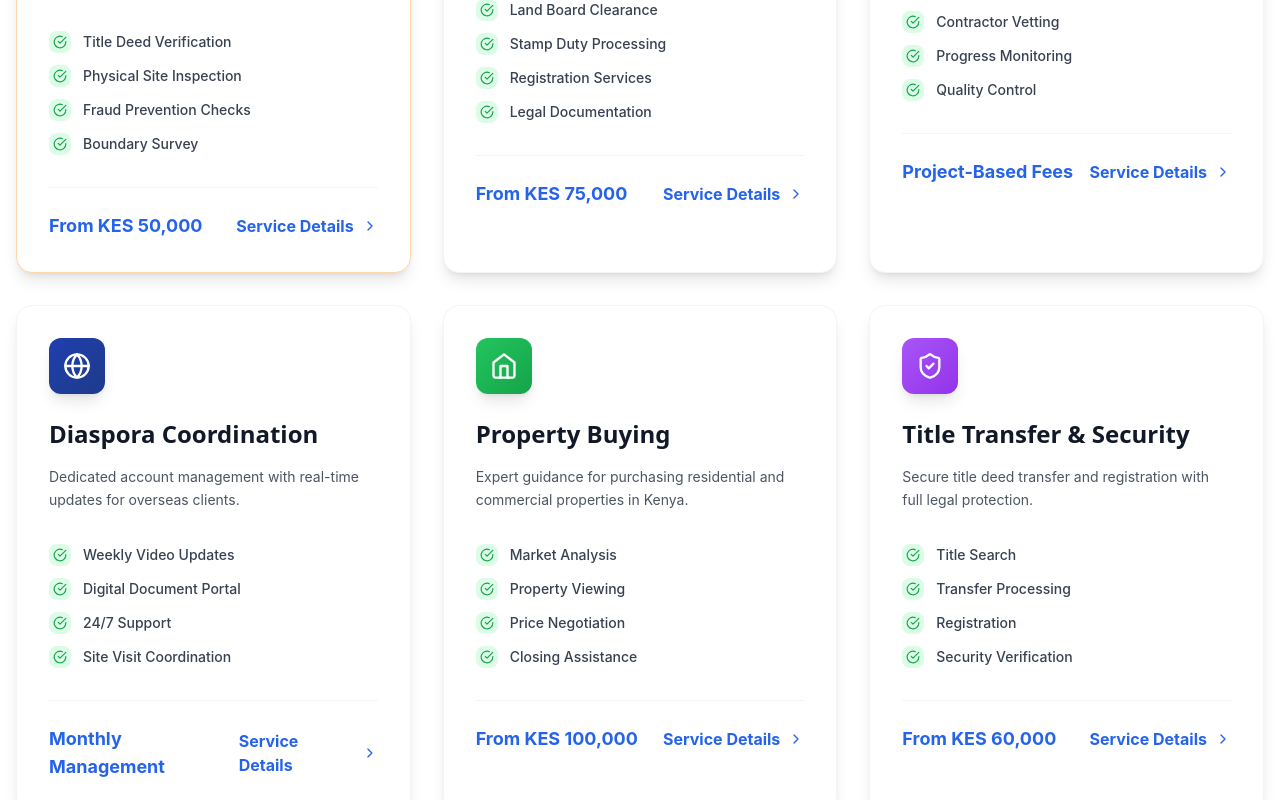
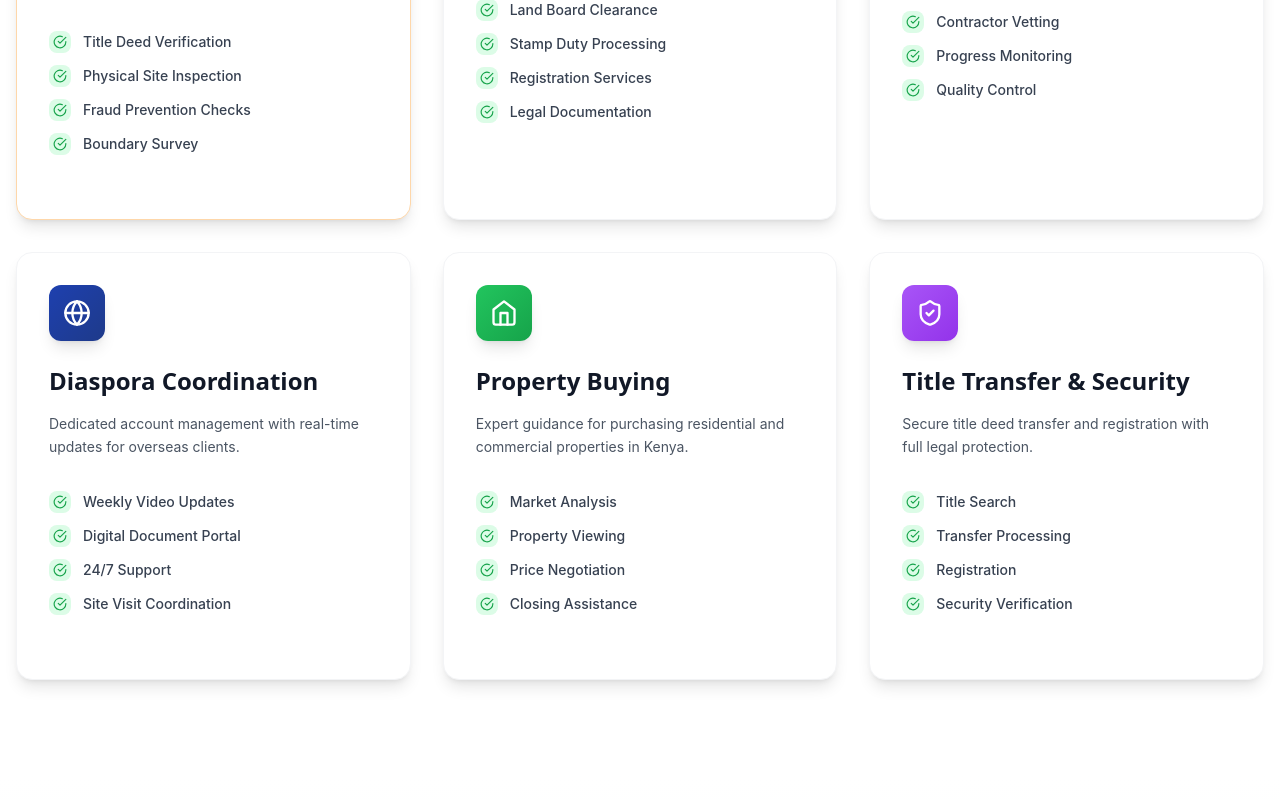
Before and after one commit to 101feliki/real-estate-pro, a React (Vite) app: page /services in a window 1280 px wide. Shown: the part 1400-2200 px from the top of the page. Built offline with nearby package versions, Linux system fonts and the light colour scheme.

Commit message:
removal of secondary url links in category ids

```diff
--- a/src/pages/HomePage.tsx
+++ b/src/pages/HomePage.tsx
@@ -361,16 +361,7 @@
       </section>
 
       {/* FLOATING VERIFICATION BUTTON */}
-      <div className="fixed bottom-6 right-6 z-50 animate-bounce-slow">
-        <a
-          href="/verify-now"
-          className="flex items-center gap-3 px-5 py-3 bg-gradient-to-r from-green-500 to-green-600 hover:from-green-600 hover:to-green-700 text-white font-bold rounded-full shadow-2xl hover:shadow-3xl transition-all duration-300 group"
-        >
-          <ShieldCheck className="w-5 h-5" />
-          <span className="hidden sm:inline">Verify Land Now</span>
-          <ArrowRight className="w-4 h-4 group-hover:translate-x-1 transition-transform" />
-        </a>
-      </div>
+
 
       {/* FOOTER */}
       <footer className="bg-gray-900 text-white pt-20 pb-10 border-t border-gray-800">
--- a/src/pages/ListingsPage.tsx
+++ b/src/pages/ListingsPage.tsx
@@ -184,7 +184,9 @@
             </div>
 
             <h1 className="text-5xl md:text-6xl font-bold mb-6 leading-tight">
-              Discover Verified
+              <span className="block text-transparent bg-clip-text bg-gradient-to-r from-blue-300 via-green-300 to-orange-300">
+                Discover Verified
+              </span>
               <span className="block text-transparent bg-clip-text bg-gradient-to-r from-blue-300 via-green-300 to-orange-300">
                 Kenyan Land Opportunities
               </span>
--- a/src/pages/ServicesPage.tsx
+++ b/src/pages/ServicesPage.tsx
@@ -42,7 +42,7 @@
       title: 'Land Verification & Acquisition',
       description: 'Scam-proof land purchase with comprehensive title search, boundary identification, and seller verification.',
       features: ['Title Deed Verification', 'Physical Site Inspection', 'Fraud Prevention Checks', 'Boundary Survey'],
-      price: 'From KES 50,000',
+
       color: 'from-blue-500 to-blue-600',
       highlight: true,
       badge: 'Diaspora Special'
@@ -52,7 +52,7 @@
       title: 'Legal Due Diligence',
       description: 'Full legal processing including land rates clearance, transfer documentation, and compliance checks.',
       features: ['Land Board Clearance', 'Stamp Duty Processing', 'Registration Services', 'Legal Documentation'],
-      price: 'From KES 75,000',
+
       color: 'from-blue-600 to-blue-700'
     },
     {
@@ -68,7 +68,7 @@
       title: 'Diaspora Coordination',
       description: 'Dedicated account management with real-time updates for overseas clients.',
       features: ['Weekly Video Updates', 'Digital Document Portal', '24/7 Support', 'Site Visit Coordination'],
-      price: 'Monthly Management',
+
       color: 'from-blue-800 to-blue-900'
     },
     {
@@ -76,7 +76,7 @@
       title: 'Property Buying',
       description: 'Expert guidance for purchasing residential and commercial properties in Kenya.',
       features: ['Market Analysis', 'Property Viewing', 'Price Negotiation', 'Closing Assistance'],
-      price: 'From KES 100,000',
+
       color: 'from-green-500 to-green-600'
     },
     {
@@ -84,7 +84,7 @@
       title: 'Title Transfer & Security',
       description: 'Secure title deed transfer and registration with full legal protection.',
       features: ['Title Search', 'Transfer Processing', 'Registration', 'Security Verification'],
-      price: 'From KES 60,000',
+
       color: 'from-purple-500 to-purple-600'
     }
   ];
@@ -254,16 +254,7 @@
                   ))}
                 </ul>
 
-                <div className="flex items-center justify-between pt-6 border-t border-gray-100">
-                  <div className="text-lg font-bold text-blue-600">{service.price}</div>
-                  <a
-                    href={`/services/${service.title.toLowerCase().replace(/ /g, '-')}`}
-                    className="inline-flex items-center text-blue-600 font-bold hover:text-blue-800 transition-colors group/link"
-                  >
-                    Service Details
-                    <ChevronRight className="w-4 h-4 ml-2 group-hover/link:translate-x-1 transition-transform" />
-                  </a>
-                </div>
+
               </div>
             ))}
           </div>
```
Also changed, not shown: src/components/layout/NewNavbar.tsx (line endings or trailing spaces).
